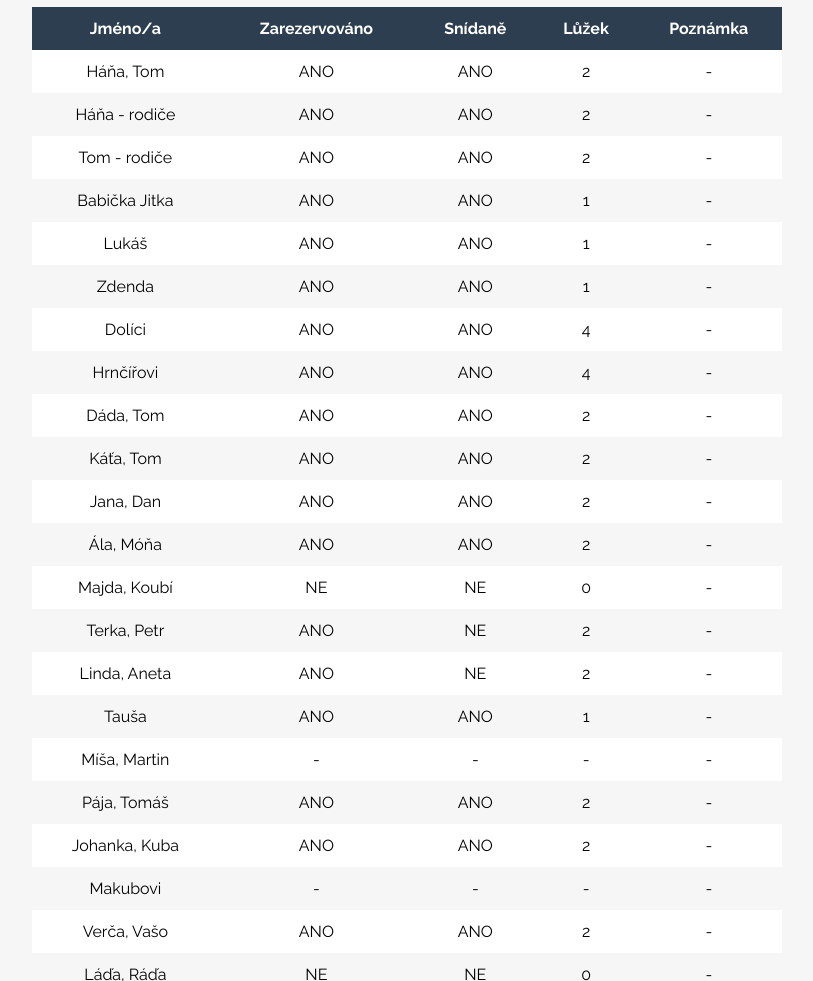
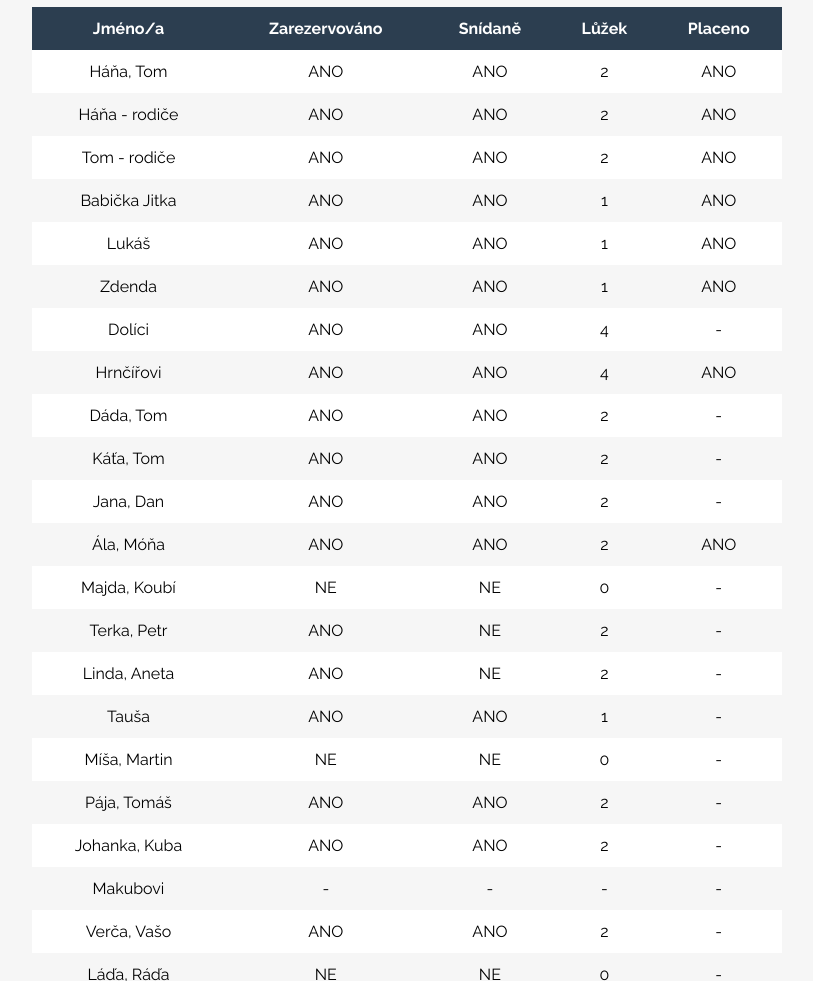
Before and after one commit to tomaskazatel/wedding, a plain HTML site: page index.html in a window 1280 px wide. Shown: the part 3860-4841 px from the top of the page, without its empty margins (233-1046 px from the left). Drawn offline with Linux system fonts and the light colour scheme.

Commit message:
FIx table

```diff
--- a/index.html
+++ b/index.html
@@ -90,7 +90,7 @@
                                 <th>Zarezervováno</th>
                                 <th>Snídaně</th>
                                 <th>Lůžek</th>
-                                <th>Poznámka</th>
+                                <th>Placeno</th>
                             </tr>
                         </thead>
                         <tbody>
@@ -99,42 +99,42 @@
                                 <td>ANO</td>
                                 <td>ANO</td>
                                 <td>2</td>
-                                <td>-</td>
+                                <td>ANO</td>
                             </tr>
                             <tr>
                                 <td>Háňa - rodiče</td>
                                 <td>ANO</td>
                                 <td>ANO</td>
                                 <td>2</td>
-                                <td>-</td>
+                                <td>ANO</td>
                             </tr>
                             <tr>
                                 <td>Tom - rodiče</td>
                                 <td>ANO</td>
                                 <td>ANO</td>
                                 <td>2</td>
-                                <td>-</td>
+                                <td>ANO</td>
                             </tr>
                             <tr>
                                 <td>Babička Jitka</td>
                                 <td>ANO</td>
                                 <td>ANO</td>
                                 <td>1</td>
-                                <td>-</td>
+                                <td>ANO</td>
                             </tr>
                             <tr>
                                 <td>Lukáš</td>
                                 <td>ANO</td>
                                 <td>ANO</td>
                                 <td>1</td>
-                                <td>-</td>
+                                <td>ANO</td>
                             </tr>
                             <tr>
                                 <td>Zdenda</td>
                                 <td>ANO</td>
                                 <td>ANO</td>
                                 <td>1</td>
-                                <td>-</td>
+                                <td>ANO</td>
                             </tr>
                             <tr>
                                 <td>Dolíci</td>
@@ -148,7 +148,7 @@
                                 <td>ANO</td>
                                 <td>ANO</td>
                                 <td>4</td>
-                                <td>-</td>
+                                <td>ANO</td>
                             </tr>
                             <tr>
                                 <td>Dáda, Tom</td>
@@ -176,7 +176,7 @@
                                 <td>ANO</td>
                                 <td>ANO</td>
                                 <td>2</td>
-                                <td>-</td>
+                                <td>ANO</td>
                             </tr>
                             <tr>
                                 <td>Majda, Koubí</td>
@@ -208,9 +208,9 @@
                             </tr>
                             <tr>
                                 <td>Míša, Martin</td>
-                                <td>-</td>
-                                <td>-</td>
-                                <td>-</td>
+                                <td>NE</td>
+                                <td>NE</td>
+                                <td>0</td>
                                 <td>-</td>
                             </tr>
                             <tr>
```
